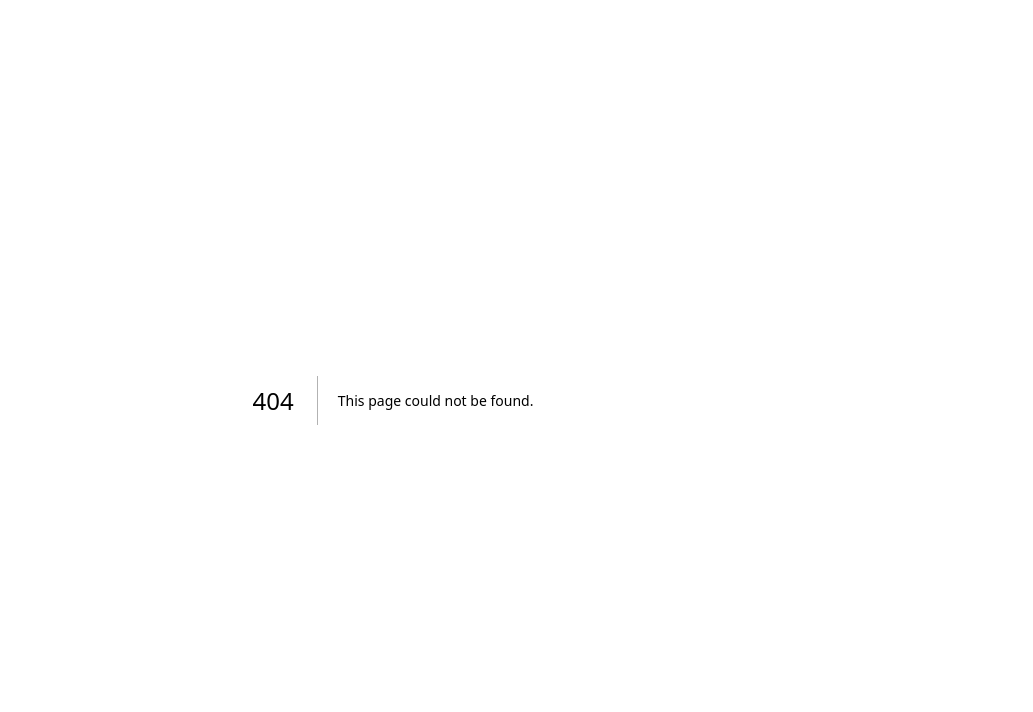
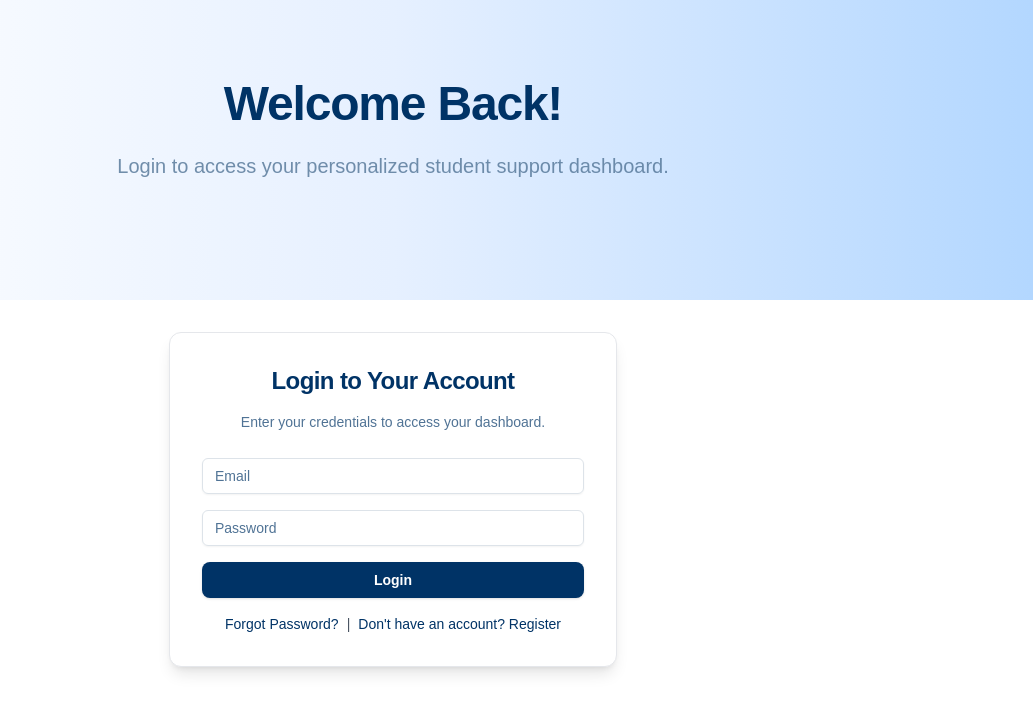
Before and after one commit to sakib-xrz/bssaj-frontend, a Next.js app: page /login in a window 1280 px wide. Before the commit this address had no page. Shown: the top 712 px of the page, without its empty margins (247-1280 px from the left). Built offline with nearby package versions, Linux system fonts and the light colour scheme.

Commit message:
login component done

```diff
--- /dev/null
+++ b/app/(auth)/login/page.tsx
@@ -0,0 +1,119 @@
+"use client";
+
+import React, { useState } from "react";
+import Link from "next/link";
+import { Button } from "@/components/ui/button";
+import { Input } from "@/components/ui/input";
+import {
+  Card,
+  CardContent,
+  CardHeader,
+  CardTitle,
+  CardDescription,
+} from "@/components/ui/card";
+import Container from "@/components/shared/container";
+import SectionHeader from "@/components/shared/section-header";
+
+const Login: React.FC = () => {
+  // State for Login Form
+  const [loginEmail, setLoginEmail] = useState("");
+  const [loginPassword, setLoginPassword] = useState("");
+  const [loginStatus, setLoginStatus] = useState({
+    state: "idle",
+    message: "",
+  });
+
+  const handleLogin = (e: React.FormEvent) => {
+    e.preventDefault();
+    setLoginStatus({ state: "loading", message: "" });
+
+    if (!loginEmail || !loginPassword) {
+      return setLoginStatus({
+        state: "error",
+        message: "Please fill all fields.",
+      });
+    }
+    setTimeout(() => {
+      if (
+        loginEmail === "test@example.com" &&
+        loginPassword === "password123"
+      ) {
+        setLoginStatus({ state: "success", message: "Login successful!" });
+        setLoginEmail("");
+        setLoginPassword("");
+      } else {
+        setLoginStatus({
+          state: "error",
+          message: "Invalid email or password.",
+        });
+      }
+    }, 1500);
+  };
+
+  return (
+    <div>
+      {/* Hero-like Section */}
+      <div className="bg-gradient-to-r from-white via-[#E6F0FF] to-[#B3D7FF] py-20 text-center">
+        <SectionHeader
+          title="Welcome Back!"
+          description="Login to access your personalized student support dashboard."
+        />
+      </div>
+
+      <Container className="py-12 md:py-16 flex justify-center items-center">
+        <Card className="w-full max-w-md rounded-xl shadow-lg border border-gray-200 bg-white p-6 md:p-8">
+          <CardHeader className="p-0 mb-6 text-center">
+            <CardTitle className="text-2xl font-bold text-primary mb-2">
+              Login to Your Account
+            </CardTitle>
+            <CardDescription className="text-muted-foreground text-sm leading-relaxed">
+              Enter your credentials to access your dashboard.
+            </CardDescription>
+          </CardHeader>
+          <CardContent className="p-0">
+            <form onSubmit={handleLogin} className="space-y-4">
+              <Input
+                type="email"
+                placeholder="Email"
+                value={loginEmail}
+                onChange={(e) => setLoginEmail(e.target.value)}
+                required
+              />
+              <Input
+                type="password"
+                placeholder="Password"
+                value={loginPassword}
+                onChange={(e) => setLoginPassword(e.target.value)}
+                required
+              />
+              {loginStatus.state === "error" && (
+                <p className="text-red-500 text-sm">{loginStatus.message}</p>
+              )}
+              {loginStatus.state === "success" && (
+                <p className="text-green-600 text-sm">{loginStatus.message}</p>
+              )}
+              <Button
+                type="submit"
+                disabled={loginStatus.state === "loading"}
+                className="w-full bg-primary hover:bg-primary/95 text-white font-bold py-3 rounded-lg transition"
+              >
+                {loginStatus.state === "loading" ? "Logging in..." : "Login"}
+              </Button>
+              <p className="text-center text-sm text-gray-600 mt-4">
+                <Link href="#" className="text-primary hover:underline">
+                  Forgot Password?
+                </Link>
+                <span className="mx-2">|</span>
+                <Link href="/register" className="text-primary hover:underline">
+                  Don&#39;t have an account? Register
+                </Link>
+              </p>
+            </form>
+          </CardContent>
+        </Card>
+      </Container>
+    </div>
+  );
+};
+
+export default Login;
--- a/components/shared/navbar.tsx
+++ b/components/shared/navbar.tsx
@@ -49,7 +49,10 @@ export default function Navbar() {
           <Button className="text-muted bg-[#00AEEF] hover:bg-[#00AEEF]/90">
             En <ChevronDown />
           </Button>
-          <Button>Sign in</Button>
+
+          <Button asChild>
+            <Link href="/login">Sign in</Link>
+          </Button>
         </nav>
 
         {/* Mobile Navigation with Sheet */}
@@ -72,7 +75,7 @@ export default function Navbar() {
                     <Link
                       key={link.name}
                       href={link.href}
-                      onClick={() => setOpen(false)} // <- CLOSE SHEET ON CLICK
+                      onClick={() => setOpen(false)}
                       className={`text-lg font-medium ${
                         isActive
                           ? "text-primary font-semibold"
@@ -83,9 +86,10 @@ export default function Navbar() {
                     </Link>
                   );
                 })}
-                <Button className="w-full" onClick={() => setOpen(false)}>
-                  Sign in
-                </Button>
+
+                <Link href="/login" onClick={() => setOpen(false)}>
+                  <Button className="w-full">Sign in</Button>
+                </Link>
               </div>
             </SheetContent>
           </Sheet>
```
Also changed, not shown: app/(auth)/register/page.tsx (added).
